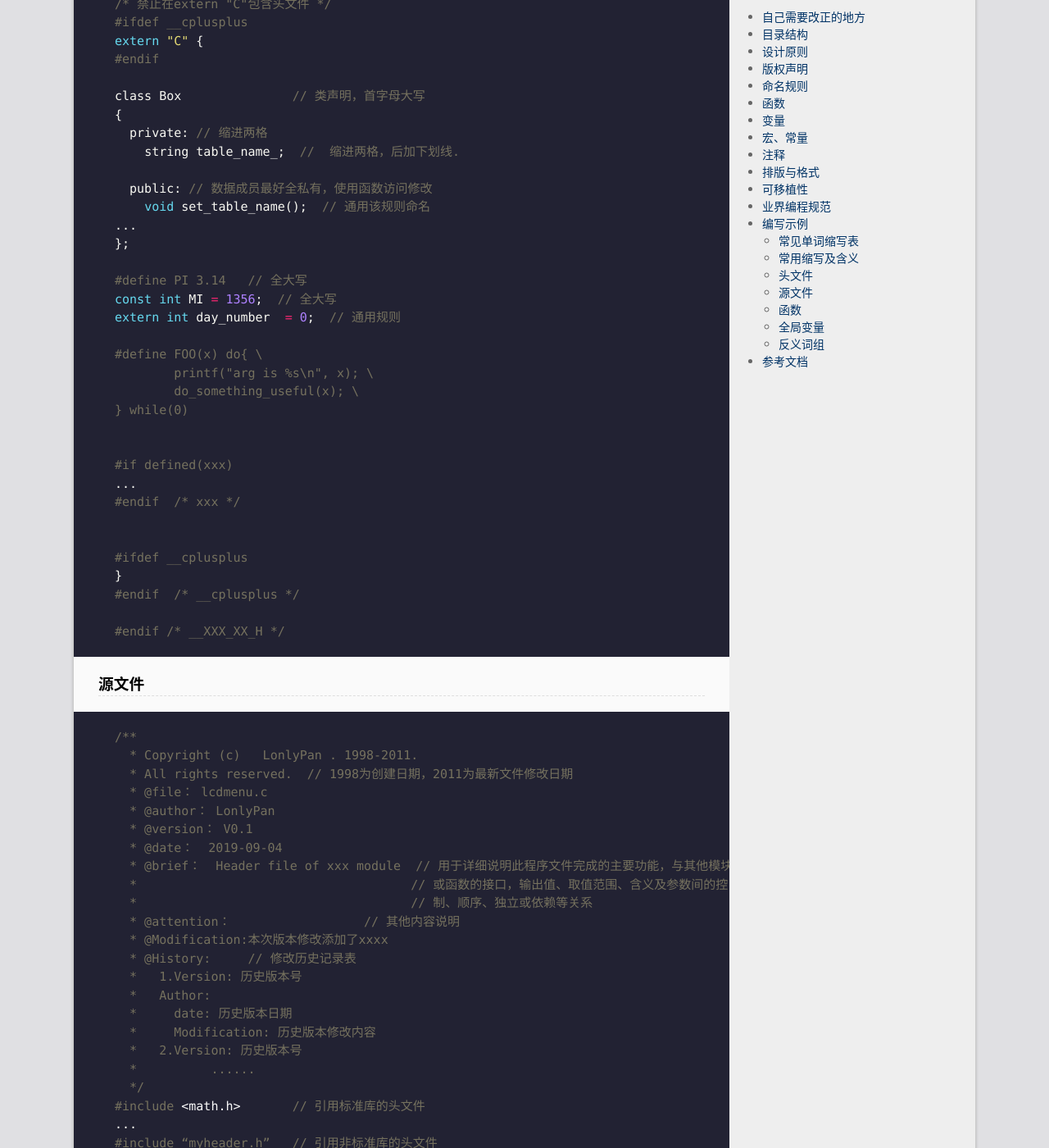
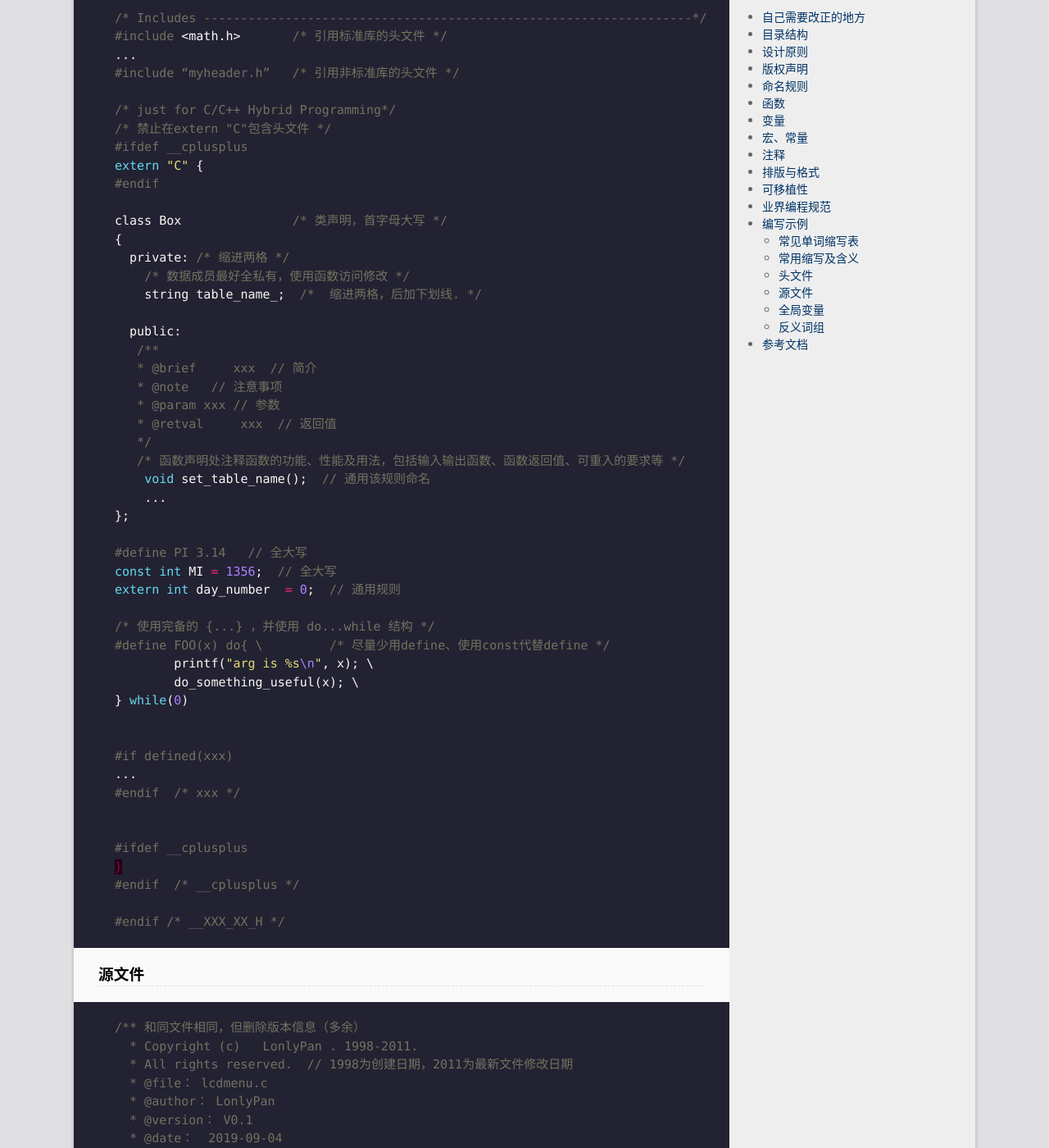
Before and after one commit to LonlyStack/LonlyPan.github.io, a Jekyll site: the page built from _posts/2019-09-03-编码规范.md, in a window 1280 px wide and 1400 px high, scrolled down 5392 px. Shown: the whole window at 82% size. Built offline with Jekyll 4.4.1, drawn with Linux system fonts in a browser that asks for light colours; comment, search, counter and statistics services are not loaded; some of the changed text lies outside the part shown.

Commit message:
修改文件: _posts/2019-09-03-编码规范.md

````diff
--- a/_posts/2019-09-03-编码规范.md
+++ b/_posts/2019-09-03-编码规范.md
@@ -3,8 +3,14 @@ layout: post
 title: "编码规范"
 data: 2019-9-3 15:15
 last_modified_at:  2020-04-08
-categories:  办公
+categories: c&c++
 ---
+
+**version：** V0.3
+**date：**  2020-04-13
+**Modification：**
+  - 修改代码示例
+
 
 **version：** V0.2
 **date：**  2020-04-08
@@ -49,6 +55,7 @@ categories:  办公
 * 避免名字中出现数字编号
 * 标识符前不应添加模块、项目、产品、部门的名称作为前缀
 * **全局变量应增加"g_"前缀，静态增加"s_"前缀，指针增加"p_"前缀**
+*   注意在局部作用域中（单个文件内全局访问）的“全局变量”应视为局部变量，且建议使用静态前缀"s_"加以限定。
 * 类名、结构体、类型定义（typedef）首字母大写，其余小写，下划线连接
 * 类的数据成员在通用规格上后接下划线”_“，这样可以避免数据成员与成员函数的参数同名。
 * **宏、数值、字符串、枚举等等常量的定义，建议采用全大写字母，使用下划线"_"连接**
@@ -167,7 +174,7 @@ categories:  办公
   * @brief：  Header file of xxx module  // 用于详细说明此程序文件完成的主要功能，与其他模块
   *                                     // 或函数的接口，输出值、取值范围、含义及参数间的控
   *                                     // 制、顺序、独立或依赖等关系
-  * @attention：             // 其他内容说明
+  * @attention：             // 注意事项
   * @Modification:本次版本修改添加了xxxx
   * @History:     // 修改历史记录表
   *   1.Version: 历史版本号
@@ -182,9 +189,9 @@ categories:  办公
 #define __XXX_XX_H
 
 /* Includes ------------------------------------------------------------------*/
-#include <math.h>       // 引用标准库的头文件
+#include <math.h>       /* 引用标准库的头文件 */
 ...
-#include “myheader.h”   // 引用非标准库的头文件
+#include “myheader.h”   /* 引用非标准库的头文件 */
 
 /* just for C/C++ Hybrid Programming*/
 /* 禁止在extern "C"包含头文件 */
@@ -192,21 +199,30 @@ categories:  办公
 extern "C" {
 #endif
 
-class Box               // 类声明，首字母大写
+class Box               /* 类声明，首字母大写 */
 {
-  private: // 缩进两格
-    string table_name_;  //  缩进两格，后加下划线.
+  private: /* 缩进两格 */
+    /* 数据成员最好全私有，使用函数访问修改 */
+    string table_name_;  /*  缩进两格，后加下划线. */
 
-  public: // 数据成员最好全私有，使用函数访问修改
+  public:
+   /**
+   * @brief     xxx  // 简介
+   * @note   // 注意事项
+   * @param xxx // 参数
+   * @retval     xxx  // 返回值
+   */
+   /* 函数声明处注释函数的功能、性能及用法，包括输入输出函数、函数返回值、可重入的要求等 */
     void set_table_name();  // 通用该规则命名
-...
+    ...
 };
 
 #define PI 3.14   // 全大写
 const int MI = 1356;  // 全大写
 extern int day_number  = 0;  // 通用规则
 
-#define FOO(x) do{ \
+/* 使用完备的 {...} ，并使用 do...while 结构 */
+#define FOO(x) do{ \         /* 尽量少用define、使用const代替define */
         printf("arg is %s\n", x); \
         do_something_useful(x); \
 } while(0)
@@ -227,7 +243,7 @@ extern int day_number  = 0;  // 通用规则
 ### 源文件
 
 ```c++
-/**
+/** 和同文件相同，但删除版本信息（多余）
   * Copyright (c)   LonlyPan . 1998-2011.
   * All rights reserved.  // 1998为创建日期，2011为最新文件修改日期
   * @file： lcdmenu.c
@@ -237,15 +253,6 @@ extern int day_number  = 0;  // 通用规则
   * @brief：  Header file of xxx module  // 用于详细说明此程序文件完成的主要功能，与其他模块
   *                                     // 或函数的接口，输出值、取值范围、含义及参数间的控
   *                                     // 制、顺序、独立或依赖等关系
-  * @attention：                  // 其他内容说明
-  * @Modification:本次版本修改添加了xxxx
-  * @History:     // 修改历史记录表
-  *   1.Version: 历史版本号
-  *   Author:
-  *     date: 历史版本日期
-  *     Modification: 历史版本修改内容
-  *   2.Version: 历史版本号
-  *          ......
   */
 #include <math.h>       // 引用标准库的头文件
 ...
@@ -259,13 +266,15 @@ extern "C" {
 
 int day_number  = 0;  // 通用规则
 
-#if defined(xxx)
-...
-#endif  /* xxx */
-
 /* User code------------------------------------------------------------------*/
 
-void function1(void)  // 全小写，下划线连接
+/**
+ * @note   // 注解信息
+ * @attention // 注意事项
+ * @detail  // 细节
+ */
+/* 定义处详细描述函数功能和实现要点，如实现的简要步骤、实现的理由、设计约束等 */
+void function1(char *dest,const char *src)  /* 全小写，下划线连接，指针仅作输入用，加const */
 {
     ...
 }
@@ -273,23 +282,6 @@ void function1(void)  // 全小写，下划线连接
 #ifdef __cplusplus
 }
 #endif  /* __cplusplus */
-```
-
-### 函数
-
-**函数声明处注释函数的功能、性能即用法，包括输入输出函数、函数返回值、可重入的要求等；定义处详细描述函数功能和实现要点，如实现的简要步骤、实现的理由、设计约束等**
-
-```c
-/**
-  * @brief     xxx  // 简介
-  * @note   // 注意事项
-  * @param xxx // 参数
-  * @retval     xxx  // 返回值
-  */
-void * strcpy(char *dest,const char *src);  // 指针仅作输入用，加const
-{
-    ......
-}
 ```
 
 ### 全局变量
@@ -322,11 +314,12 @@ BYTE g_GTTranErrorCode;
 | source / destination  | cut / paste  |  up / down  |
 
 示例：
+```
 int min_sum;
 int max_sum;
 int add_user( BYTE \*user_name );
 int delete_user( BYTE \*user_name );
-
+```
 ## 参考文档
 
 1、[华为-C语言编程规范](http://discourse-production.oss-cn-shanghai.aliyuncs.com/original/3X/f/6/f6453c68ba08158a78363c4379c3131bb92f3a1f.pdf)
````
